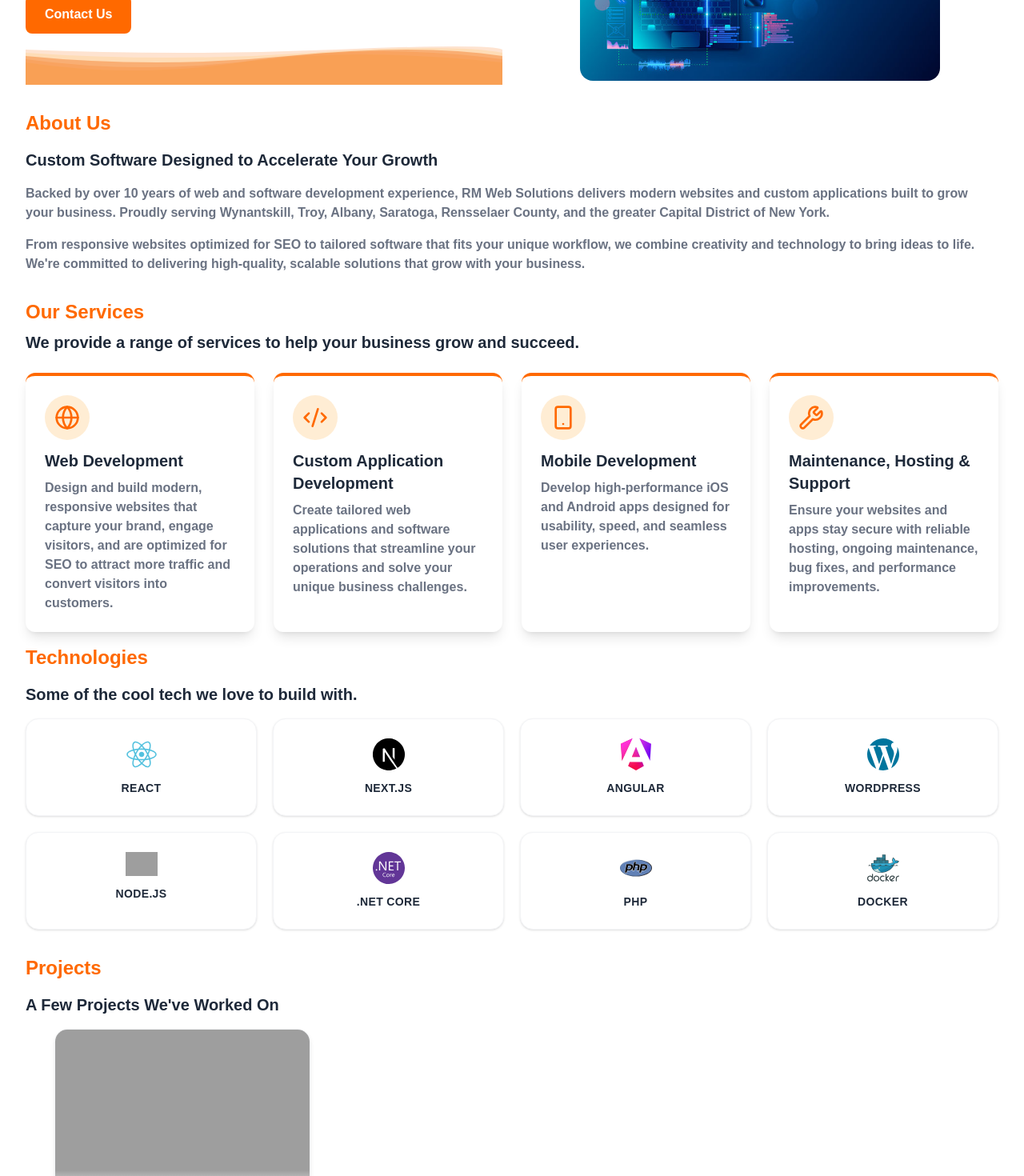
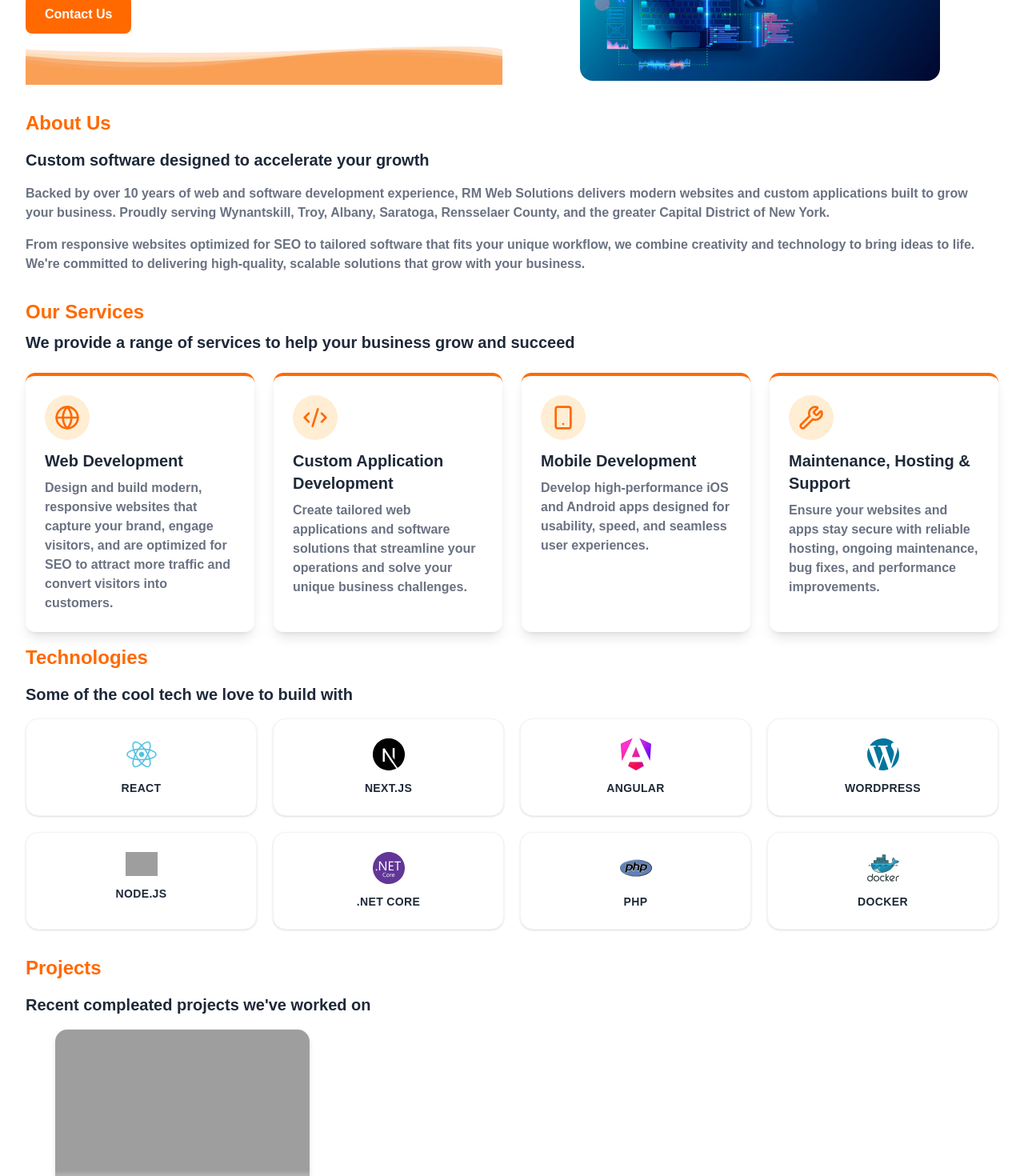
Before and after one commit to Ryan-Milkiewicz/RM-Web-Solutions, a Next.js app: page / in a window 1280 px wide. Shown: the part 289-1759 px from the top of the page at 80% size. Built offline with nearby package versions, Linux system fonts and the light colour scheme; grey boxes are pictures that could not be loaded.

Commit message:
grammer changes

```diff
--- a/app/components/about-us/AboutUs.tsx
+++ b/app/components/about-us/AboutUs.tsx
@@ -9,7 +9,7 @@ export default function AboutUs() {
           About Us
         </h2>
         <h3 className="font-sora text-gray-800 text-xl font-semibold">
-          Custom Software Designed to Accelerate Your Growth
+          Custom software designed to accelerate your growth
         </h3>
         <p className="text-gray-500 font-bold">
           Backed by over 10 years of web and software development experience, RM
--- a/app/components/projects/Projects.tsx
+++ b/app/components/projects/Projects.tsx
@@ -29,7 +29,7 @@ export default function Projects() {
           Projects
         </h2>
         <h3 className="font-jakarta text-gray-800 text-xl font-semibold">
-          A Few Projects We&apos;ve Worked On
+          Recent compleated projects we&apos;ve worked on
         </h3>
       </div>
       <div className="grid grid-cols-1 sm:grid-cols-2 lg:grid-cols-3 gap-5 justify-items-center">
--- a/app/components/services/Services.tsx
+++ b/app/components/services/Services.tsx
@@ -38,7 +38,7 @@ export default function Services() {
           Our Services
         </h2>
         <h3 className="font-jakarta text-gray-800 text-xl font-semibold">
-          We provide a range of services to help your business grow and succeed.
+          We provide a range of services to help your business grow and succeed
         </h3>
       </div>
 
--- a/app/components/technologies/Technologies.tsx
+++ b/app/components/technologies/Technologies.tsx
@@ -29,7 +29,7 @@ export default function Technologies() {
           Technologies
         </h2>
         <h3 className="font-jakarta text-gray-800 text-xl font-semibold">
-          Some of the cool tech we love to build with.
+          Some of the cool tech we love to build with
         </h3>
         <div className="grid grid-cols-2 sm:grid-cols-3 md:grid-cols-4 gap-5">
           {techs.map((tech) => (
```
